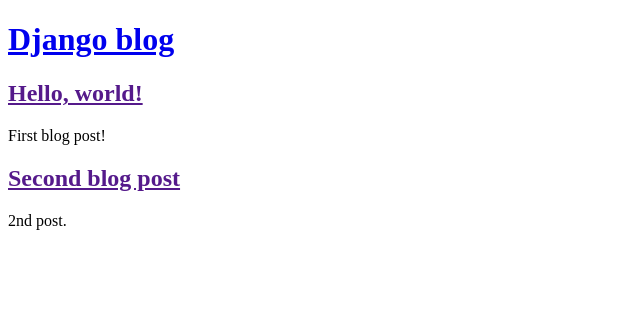
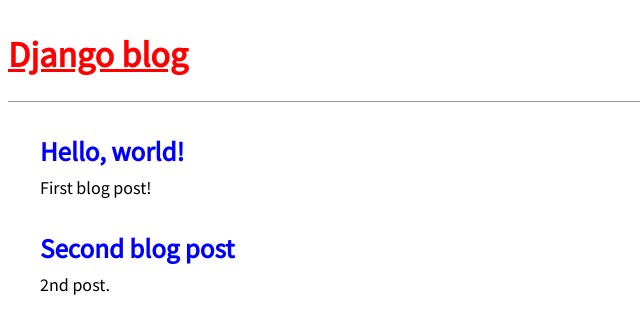
Before and after one commit to babu-thomas/blog-django, a Django app: page / in a window 1280 px wide. Shown: the top 334 px of the page, without its empty margins (0-640 px from the left). Run offline with Django 3.2, Linux system fonts and the light colour scheme; data comes from the database, SQL or seed files in the repository.

Commit message:
Add styling

```diff
--- a/blog_project/settings.py
+++ b/blog_project/settings.py
@@ -119,3 +119,4 @@ USE_TZ = True
 # https://docs.djangoproject.com/en/2.0/howto/static-files/
 
 STATIC_URL = '/static/'
+STATICFILES_DIRS = [os.path.join(BASE_DIR, 'static')]
--- /dev/null
+++ b/static/css/base.css
@@ -0,0 +1,45 @@
+body {
+    font-family: 'Source Sans Pro', sans-serif;
+    font-size: 18px;
+}
+
+header {
+    border-bottom: 1px solid #999;
+    margin-bottom: 2rem;
+    display: flex;
+}
+
+header h1 a {
+    color: red;
+}
+
+.nav-left {
+    margin-right: auto;
+}
+
+.nav-right {
+    display: flex,
+    padding-top: 2rem;
+}
+
+.post-entry {
+    margin: 2rem;
+}
+
+.post-entry h2 {
+    margin: .5rem 0;
+}
+
+.post-entry h2 a, .post-entry h2 a:visited {
+  color: blue;
+  text-decoration: none;
+}
+
+.post-entry p {
+  margin: 0;
+  font-weight: 400;
+}
+
+.post-entry h2 a:hover {
+  color: red;
+}
--- a/templates/base.html
+++ b/templates/base.html
@@ -1,8 +1,11 @@
+{% load staticfiles %}
 <!DOCTYPE html>
 <html lang="en">
 <head>
     <meta charset="UTF-8">
     <title>Django blog</title>
+    <link href="https://fonts.googleapis.com/css?family=Source+Sans+Pro:400" rel="stylesheet">
+    <link rel="stylesheet" href="{% static 'css/base.css' %}">
 </head>
 <body>
     <header>
```
